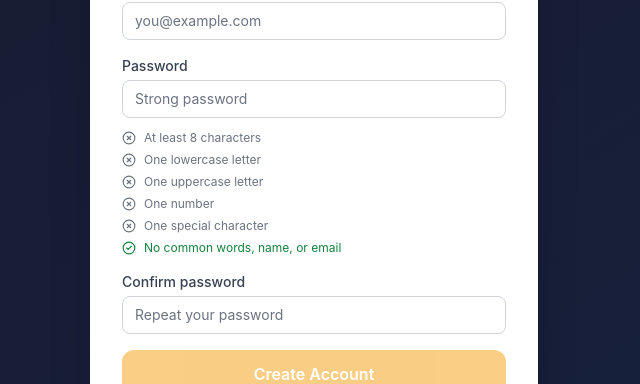
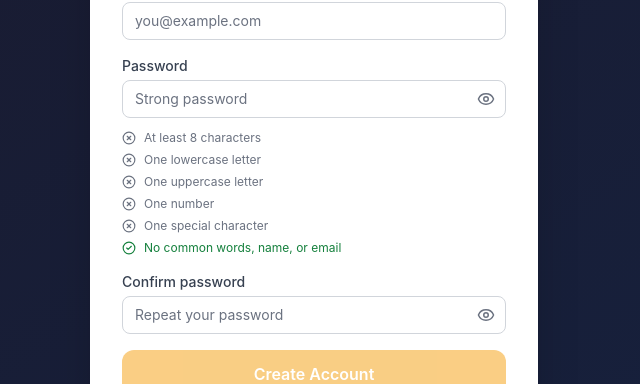
Before and after one commit to jrhahn/ai-trainer, a React (Vite) app in the folder frontend/: page /register in a window 1280 px wide. Shown: the part 308-692 px from the top of the page, without its empty margins (326-966 px from the left). Built offline with nearby package versions, Linux system fonts and the light colour scheme; no server answers.

Commit message:
feat: add password visibility toggle for registration inputs

```diff
--- a/frontend/src/pages/RegisterPage.tsx
+++ b/frontend/src/pages/RegisterPage.tsx
@@ -1,6 +1,6 @@
 import { useState } from 'react'
 import { Link, useNavigate } from 'react-router-dom'
-import { Bike, CheckCircle2, Loader2, XCircle } from 'lucide-react'
+import { Bike, CheckCircle2, Eye, Loader2, XCircle } from 'lucide-react'
 import { useMutation } from '@tanstack/react-query'
 import { register } from '../services/auth'
 import { useAppStore } from '../store/useAppStore'
@@ -38,6 +38,8 @@ export default function RegisterPage() {
   const [email, setEmail] = useState('')
   const [password, setPassword] = useState('')
   const [confirmPassword, setConfirmPassword] = useState('')
+  const [isPasswordVisible, setIsPasswordVisible] = useState(false)
+  const [isConfirmPasswordVisible, setIsConfirmPasswordVisible] = useState(false)
 
   const passwordChecks = getPasswordChecks(password, name, email)
   const isPasswordStrong = passwordChecks.every((check) => check.valid)
@@ -71,6 +73,26 @@ export default function RegisterPage() {
     if (!canSubmit) return
     registerMutation.mutate()
   }
+
+  const passwordRevealHandlers = (setVisible: (visible: boolean) => void) => ({
+    onPointerDown: () => setVisible(true),
+    onPointerUp: () => setVisible(false),
+    onPointerLeave: () => setVisible(false),
+    onPointerCancel: () => setVisible(false),
+    onBlur: () => setVisible(false),
+    onKeyDown: (event: React.KeyboardEvent<HTMLButtonElement>) => {
+      if (event.key === ' ' || event.key === 'Enter') {
+        event.preventDefault()
+        setVisible(true)
+      }
+    },
+    onKeyUp: (event: React.KeyboardEvent<HTMLButtonElement>) => {
+      if (event.key === ' ' || event.key === 'Enter') {
+        event.preventDefault()
+        setVisible(false)
+      }
+    },
+  })
 
   return (
     <div className="min-h-screen bg-gradient-to-br from-[#1a1a2e] to-[#16213e] flex items-center justify-center p-4">
@@ -110,15 +132,26 @@ export default function RegisterPage() {
           </div>
           <div>
             <label className="block text-sm font-medium text-gray-700 mb-1">Password</label>
+            <div className="relative">
               <input
-              type="password"
+                type={isPasswordVisible ? 'text' : 'password'}
                 value={password}
                 onChange={(event) => setPassword(event.target.value)}
-              className="w-full border border-gray-300 rounded-lg px-3 py-2 text-sm focus:ring-amber-500 focus:border-amber-500"
+                className="w-full border border-gray-300 rounded-lg pl-3 pr-11 py-2 text-sm focus:ring-amber-500 focus:border-amber-500"
                 placeholder="Strong password"
                 minLength={8}
                 required
               />
+              <button
+                type="button"
+                aria-label="Hold to show password"
+                aria-pressed={isPasswordVisible}
+                className="absolute inset-y-0 right-0 w-10 flex items-center justify-center text-gray-500 hover:text-gray-800"
+                {...passwordRevealHandlers(setIsPasswordVisible)}
+              >
+                <Eye size={18} aria-hidden="true" />
+              </button>
+            </div>
             <div className="mt-3 grid grid-cols-1 gap-1.5 text-xs">
               {passwordChecks.map((check) => (
                 <div key={check.id} className={check.valid ? 'flex items-center gap-2 text-green-700' : 'flex items-center gap-2 text-gray-500'}>
@@ -130,11 +163,12 @@ export default function RegisterPage() {
           </div>
           <div>
             <label className="block text-sm font-medium text-gray-700 mb-1">Confirm password</label>
+            <div className="relative">
               <input
-              type="password"
+                type={isConfirmPasswordVisible ? 'text' : 'password'}
                 value={confirmPassword}
                 onChange={(event) => setConfirmPassword(event.target.value)}
-              className={`w-full border rounded-lg px-3 py-2 text-sm focus:ring-amber-500 focus:border-amber-500 ${
+                className={`w-full border rounded-lg pl-3 pr-11 py-2 text-sm focus:ring-amber-500 focus:border-amber-500 ${
                   showMismatch ? 'border-red-300 bg-red-50' : 'border-gray-300'
                 }`}
                 placeholder="Repeat your password"
@@ -142,6 +176,16 @@ export default function RegisterPage() {
                 required
                 aria-invalid={showMismatch}
               />
+              <button
+                type="button"
+                aria-label="Hold to show confirmation password"
+                aria-pressed={isConfirmPasswordVisible}
+                className="absolute inset-y-0 right-0 w-10 flex items-center justify-center text-gray-500 hover:text-gray-800"
+                {...passwordRevealHandlers(setIsConfirmPasswordVisible)}
+              >
+                <Eye size={18} aria-hidden="true" />
+              </button>
+            </div>
             {showMismatch && <p className="text-xs text-red-600 mt-1">The two passwords do not match.</p>}
             {passwordsMatch && <p className="text-xs text-green-700 mt-1">Passwords match.</p>}
           </div>
```
Also changed, not shown: 1 other file (tests, documents, lock files or other folders). Lines whose indentation alone changed are shown as unchanged.
